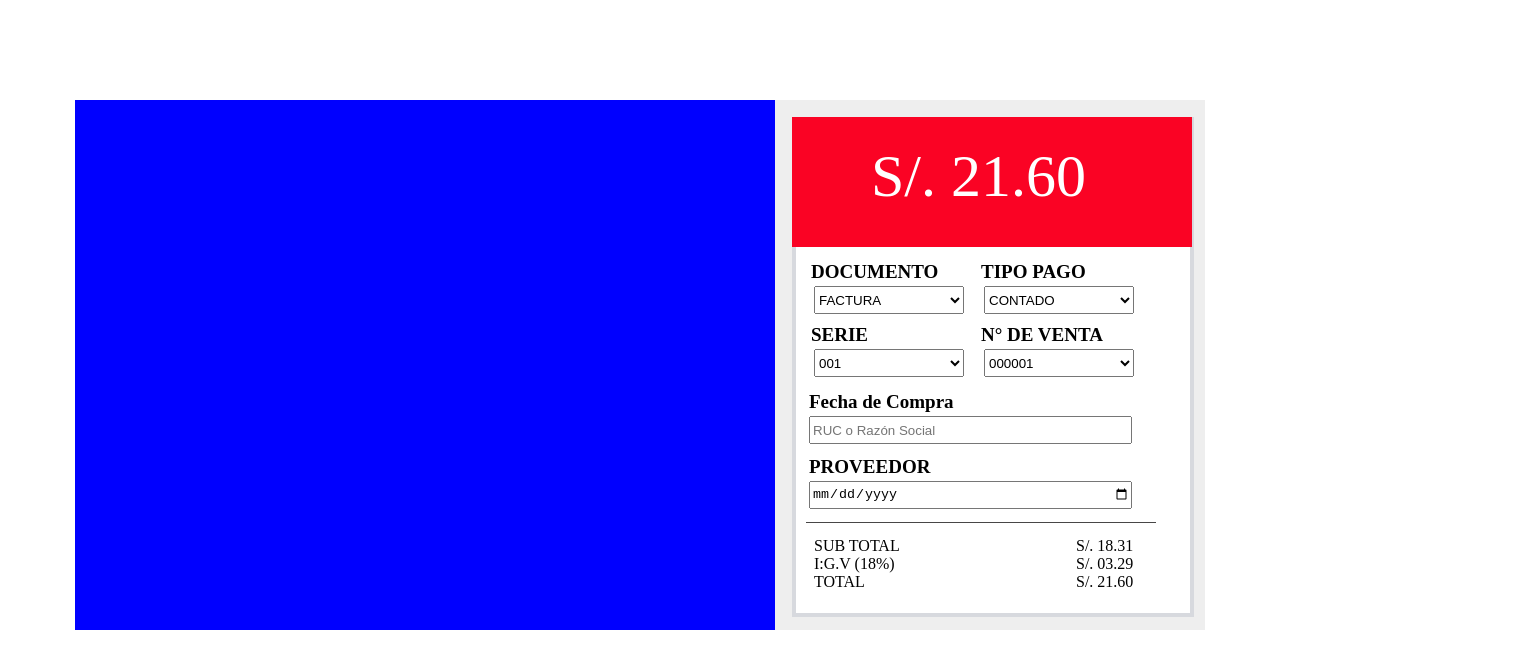
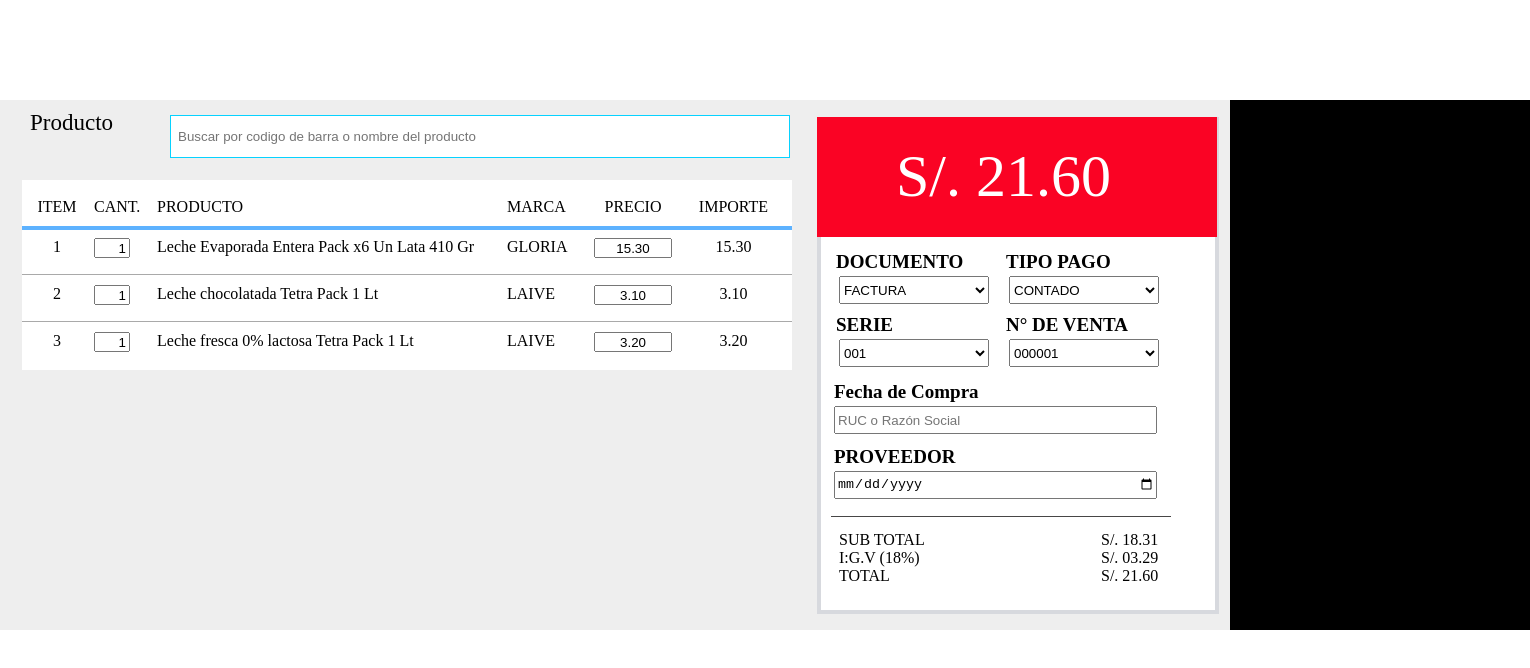
Before and after one commit to MP3003K/Formulario-de-ventas, a plain HTML site: page index.html in a window 1280 px wide. Shown: the whole page, 1530 px wide, since content can reach past the window. Drawn offline with Linux system fonts and the light colour scheme.

Commit message:
Parte medio

```diff
--- a/CSS/estilo.css
+++ b/CSS/estilo.css
@@ -4,17 +4,22 @@
     box-sizing: border-box;
 }
 .Contenedor{
-width: 1130px;
+width: 1530px;
 height:530px;
 background-color: black;
 padding: 0 auto;
 margin-top: 100px;
 }
+.C_I_S{
+    width: 820px;
+    height: 70px;
+    float: left;
+}
 .C_I{
     float: left;
-    width: 700px;
+    width: 800px;
     height: 530px;
-    background-color: blue;
+    background-color: #EEEEEE;
 }
 .C_D{
     float: left;
@@ -25,7 +30,7 @@ margin-top: 100px;
 }
 .C_D_S{
     width:400px;
-    height: 130px;
+    height: 120px;
     float: left;
 
     background-color: rgb(250, 3, 36);
@@ -41,7 +46,7 @@ margin-top: 0px;
 .C_D_I{
     background-color: white;
     width: 402px;
-    height: 500px;
+    height: 497px;
     border: 4px solid rgba(139, 146, 159, 0.347);
     /*display: flex;
     flex-direction: row;*/
@@ -90,9 +95,101 @@ margin-top: 0px;
 }
 .raya{
     float: left;
-    width: 350px;
-    margin-top: 19px;
+    width: 340px;
+    margin-top: 23px;
     margin-left: 10px;
     height: 1px;
    background-color: rgb(71, 70, 70);
 }
+.buscador{
+float: left;
+    width: 620px;
+    height: 43px;
+border: 1px rgb(7, 210, 255) solid;
+margin: 15px 20px;
+padding: 7px;
+}
+.producto{
+    width: 120px;
+    height: 70px;
+float: left;
+font-size: 23px;
+margin-left: 30px;
+padding-top: 10px;
+}
+.cuadrado{
+
+    width: 770px;
+    height: 190px;
+    margin: 80px 22px;
+    background-color: white;
+
+}
+.fila_01{
+    height: 36px;
+    width: 750px;
+    float: left;
+
+}
+.fila_02{
+    height: 28px;
+    width: 750px;
+    float: left;
+}
+.G_01{
+    width:50px;
+    float: left;
+    margin-left: 10px;
+    text-align: center;
+}
+.G_02{
+    width:36px;
+    float: left;
+    height: 20px;
+   margin-left: 10px;
+    margin-left: 12px;
+    text-align: right;
+
+}
+.G_03{
+    width:340px;
+    float: left;
+    margin-left: 27px;
+}
+
+.G_04{
+    float: left;
+    width:80px;
+    padding-left: 10px;
+
+}
+.G_05{
+    float: left;
+    width:78px;
+    height: 20px;
+    text-align: center;
+ margin-left: 17px;
+}
+.G_06{
+padding-left: 23px;
+    float: left;
+    width:100px;
+    text-align: center;
+}
+.raya_azul{
+    width: 770px;
+    height: 4px;
+    float: left;
+    margin-bottom: 8px;
+    background-color: #5DB2FF;
+}
+.raya_gris{
+    width: 770px;
+    height: 1px;
+    float: left;
+        background-color: #A9A9A9;
+margin-bottom: 10px;
+    }
+#k1{
+    font-weight: 1;
+}
--- a/index.html
+++ b/index.html
@@ -15,17 +15,62 @@
         <section class="C_I">
 
             <div class="C_I_S">
-
+                <div class="producto">Producto</div>
+                <input class="buscador" placeholder="Buscar por codigo de barra o nombre del producto" type="text"
+                    name="" id="">
             </div>
             <div class="C_I_I">
+                <Section class="cuadrado">
+<br>
+                    <div class="fila_02">
+                        <p class="G_01" id="K1">ITEM</p>
+                        <p class="G_02" id="K1">CANT.</p>
+                        <p class="G_03" id="K1">PRODUCTO</p>
+                        <p class="G_04" id="K1">MARCA</p>
+                        <p class="G_05" id="K1">PRECIO</p>
+                        <p class="G_06" id="K1">IMPORTE</p>
+                    </div>
+                    <div class="raya_azul"> </div>
+                    <div class="fila_01">
 
-            </div>
+                        <p class="G_01" >1</p>
+                        <input type="text" value="1" class="G_02" name="" id="">
+                        <p class="G_03">Leche Evaporada Entera Pack x6 Un Lata 410 Gr</p>
+                        <p class="G_04">GLORIA</p>
+                        <input type="text" value="15.30" class="G_05" name="" id="">
+                        <p class="G_06">15.30</p>
+                    </div>
+                    <div class="raya_gris"> </div>
 
-        </section>
+                    <div class="fila_01">
+                        <p class="G_01">2</p>
+                        <input type="text" value="1" class="G_02" name="" id="">
+                        <p class="G_03">Leche chocolatada Tetra Pack 1 Lt</p>
+                        <p class="G_04">LAIVE</p>
+                        <input type="text" value="3.10" class="G_05" name="" id="">
+                        <p class="G_06">3.10</p>
+                    </div>
+
+                    <div class="raya_gris"> </div>
+                    <div class="fila_01">
+                        <p class="G_01">3</p>
+                        <input type="text" value="1" class="G_02" name="" id="">
+                        <p class="G_03">Leche fresca 0% lactosa Tetra Pack 1 Lt</p>
+                        <p class="G_04">LAIVE</p>
+                        <input type="text" value="3.20" class="G_05" name="" id="">
+                        <p class="G_06">3.20</p>
+                    </div>
 
 
 
 
+
+
+
+
+                </Section>
+            </div>
+        </section>
         <section class="C_D">
 
             <div class="C_D_S">S/. 21.60</div>
@@ -34,7 +79,7 @@
             <div class="C_D_I">
                 <nav class="F_01">
                     <h4 class="L_01">DOCUMENTO</h4>
-                    <select name="documento" class="C_1" >
+                    <select name="documento" class="C_1">
 
                         <option>FACTURA</option>
 
@@ -43,14 +88,14 @@
 
                 <nav class="F_01">
                     <h4 class="L_01">TIPO PAGO</h4>
-                    <select class="C_1"  name="documento">
+                    <select class="C_1" name="documento">
 
                         <option>CONTADO</option>
 
                     </select>
                 </nav>
                 <nav class="F_01">
-                    <h4 class="L_01"  >SERIE</h4>
+                    <h4 class="L_01">SERIE</h4>
                     <select name="documento" class="C_1">
 
                         <option>001</option>
@@ -71,13 +116,13 @@
                     <h4 class="L_01">Fecha de Compra</h4>
 
 
-                        <input class="C_2" type="text" name="" placeholder="RUC o Razón Social" id="">
+                    <input class="C_2" type="text" name="" placeholder="RUC o Razón Social" id="">
 
                     </select>
                 </nav>
                 <nav class="F_02">
                     <h4 class="L_01">PROVEEDOR</h4>
-                    <input type="date" class="C_2"  name="" id="">
+                    <input type="date" class="C_2" name="" id="">
 
                 </nav>
                 <div class="raya"></div>
@@ -96,13 +141,7 @@
                 <div>
                 </div>
             </div>
-
         </section>
-
-
-
-
-
     </main>
 </body>
 
```
